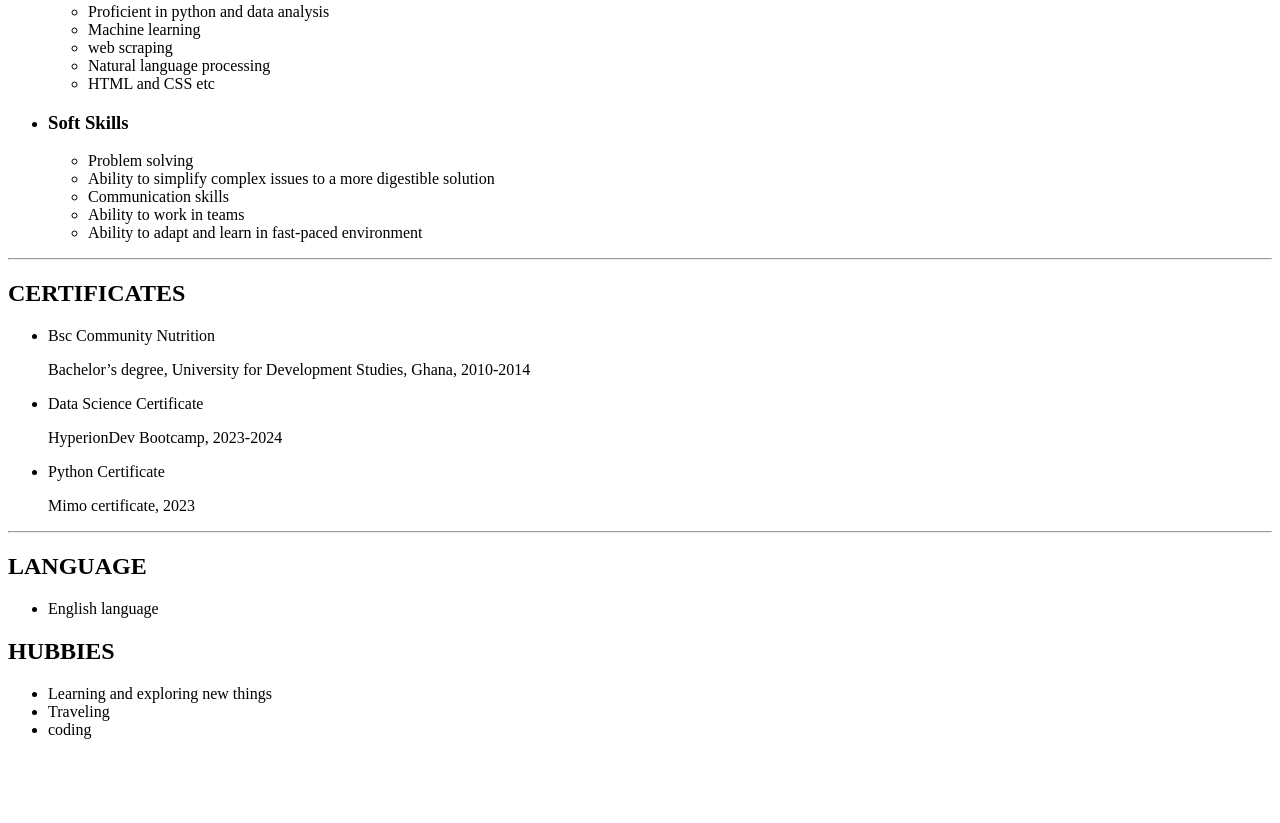
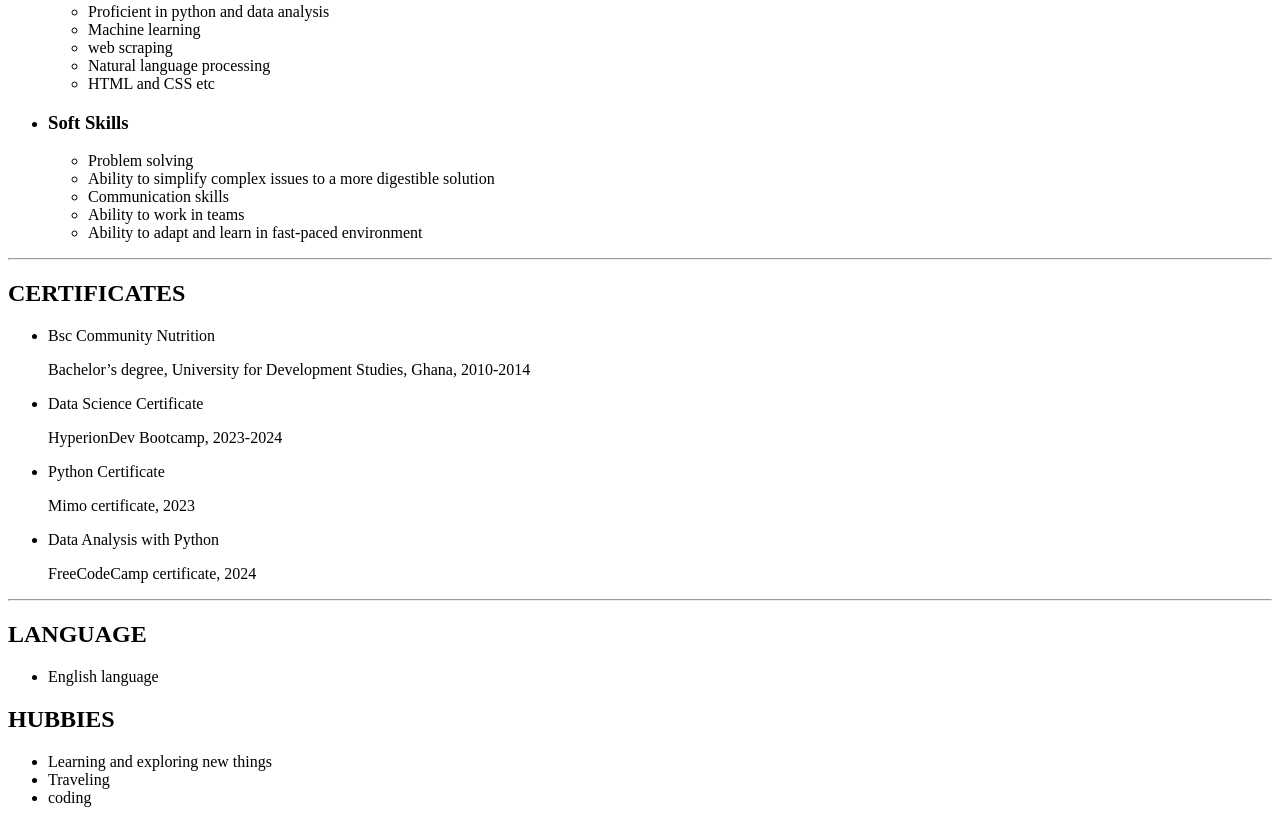
Before and after one commit to yussifahmedgh/resume, a plain HTML site: page index.html in a window 1280 px wide. Shown: the part 1531-2354 px from the top of the page. Before the commit the page ends 2286 px from the top, so only its background shows below. Drawn offline with Linux system fonts and the light colour scheme.

Commit message:
Add files via upload

```diff
--- a/index.html
+++ b/index.html
@@ -92,6 +92,9 @@
 
         <li>Python Certificate</li>
         <p>Mimo certificate, 2023</p>
+
+        <li>Data Analysis with Python </li>
+        <p>FreeCodeCamp certificate, 2024</p>
     </ul>
 
     <hr />
```
